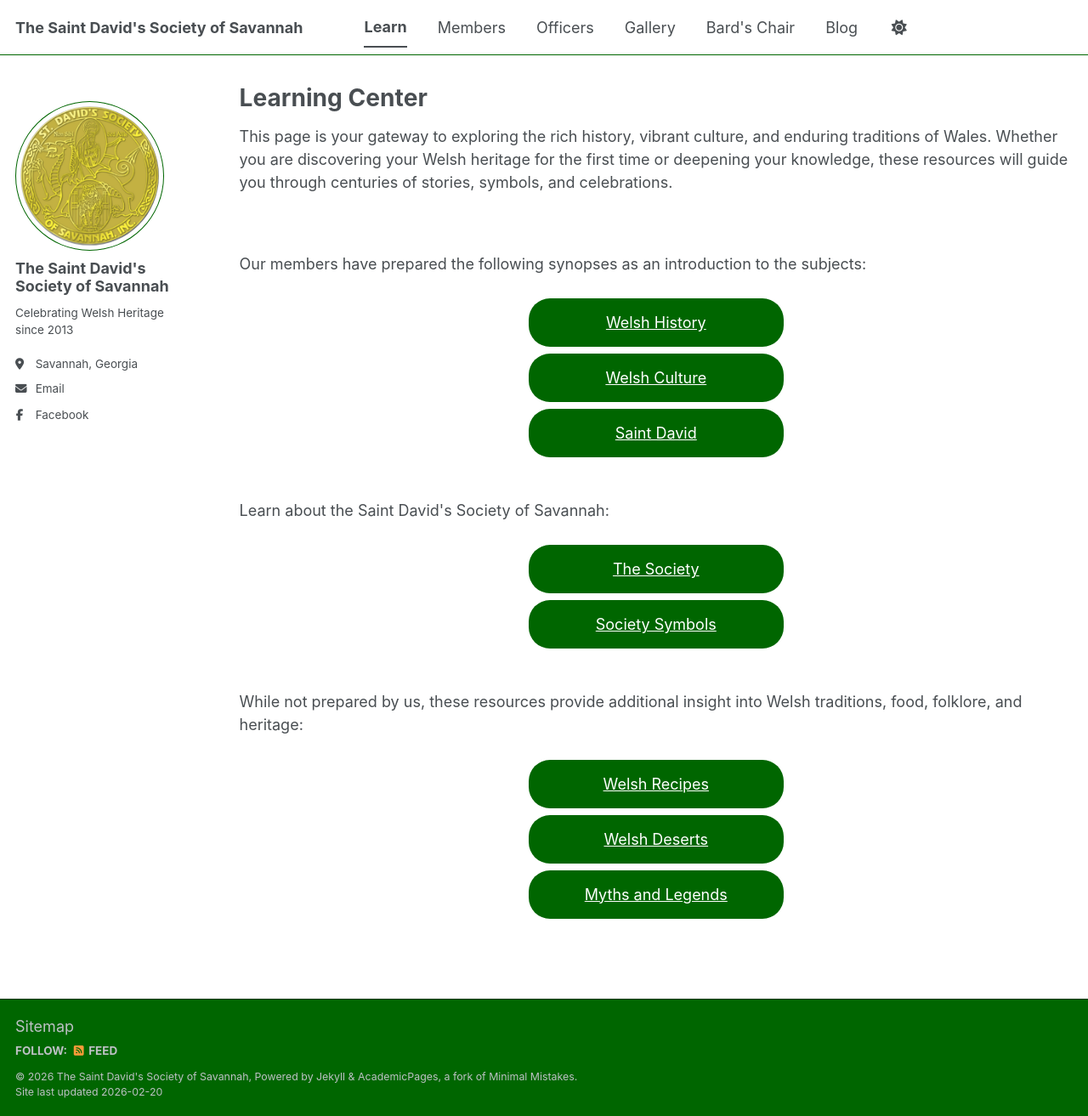
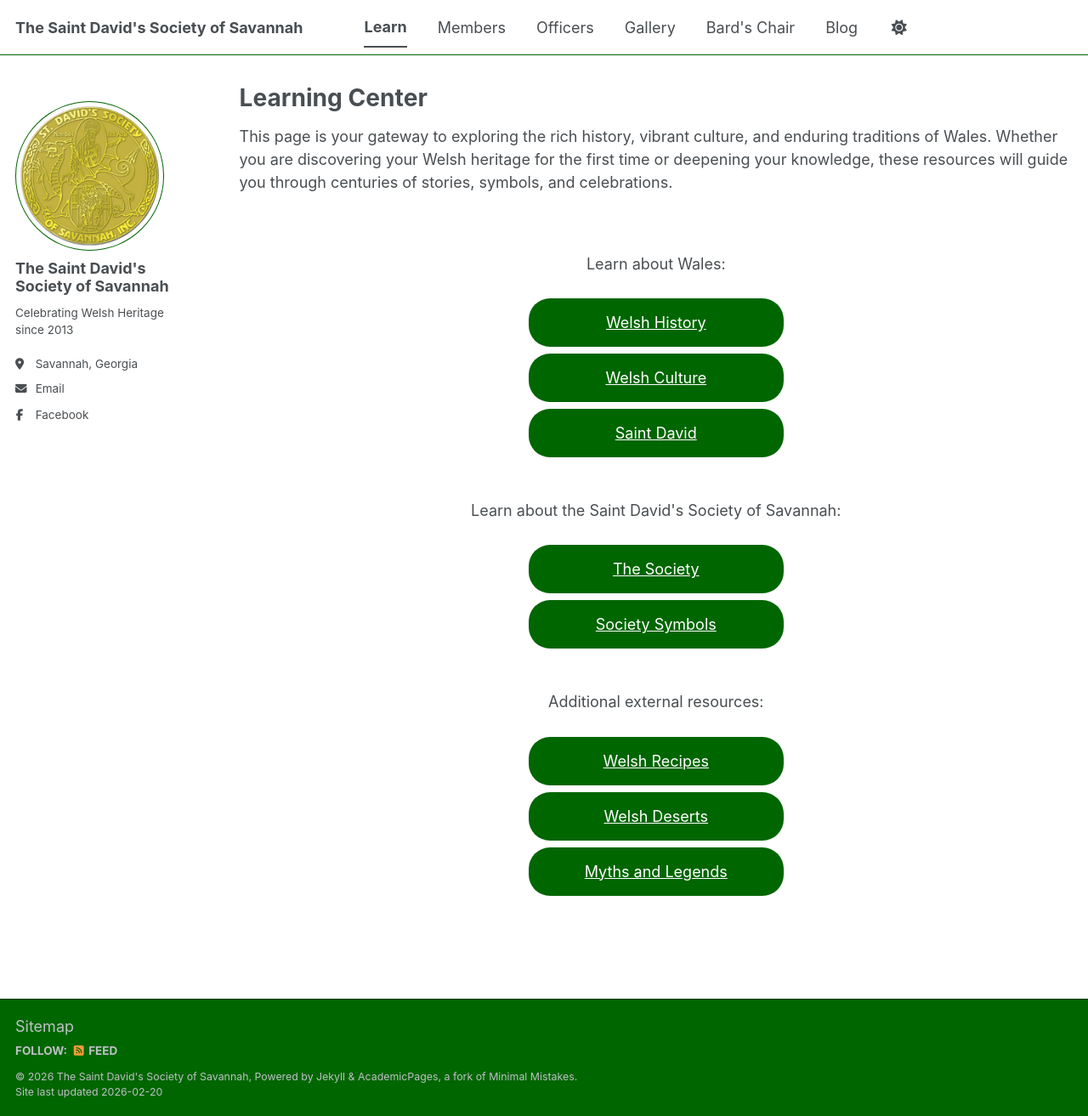
Before and after one commit to whancock6/sdss2, a Jekyll site: the page built from _pages/learn.html, in a window 1280 px wide and 1313 px high. Shown: the whole window at 85% size. Built offline with Jekyll 4.4.1, drawn with Linux system fonts in a browser that asks for light colours; a script bundle is joined from its source files by our own code; library files that are not in the unit come from our copies.

Commit message:
Update learn.html

```diff
--- a/_pages/learn.html
+++ b/_pages/learn.html
@@ -36,21 +36,17 @@
   Whether you are discovering your Welsh heritage for the first time or deepening your knowledge,
   these resources will guide you through centuries of stories, symbols, and celebrations.</p>
 <br>
-<p>Our members have prepared the following synopses as an introduction to the subjects:</p>
 <center>
+<p>Learn about Wales:</p>
 <a href="https://whancock6.github.io/sdss2/history/" class="button" target="_self">Welsh History</a><br>
 <a href="https://whancock6.github.io/sdss2/culture/" class="button" target="_self">Welsh Culture</a><br>
 <a href="https://whancock6.github.io/sdss2/Saint-David/" class="button" target="_self">Saint David</a><br>
 <br>
-</center>
 <p>Learn about the Saint David's Society of Savannah:</p>
-<center>
 <a href="https://whancock6.github.io/sdss2/the-society/" class="button" target="_self">The Society</a><br>
 <a href="https://whancock6.github.io/sdss2/symbols/" class="button" target="_self">Society Symbols</a><br>
 <br>
-</center>
-<p>While not prepared by us, these resources provide additional insight into Welsh traditions, food, folklore, and heritage:</p>
-<center>
+<p>Additional external resources:</p>
 <a href="https://www.historic-uk.com/CultureUK/Traditional-Welsh-Food/" class="button" target="_blank">Welsh Recipes</a><br>
 <a href="https://recipes.fandom.com/wiki/Category:Welsh_Desserts" class="button" target="_blank">Welsh Deserts</a><br>
 <a href="https://www.wales.com/about/history-and-heritage/welsh-traditions-myths-and-legends" class="button" target="_blank">Myths and Legends</a><br>
```
